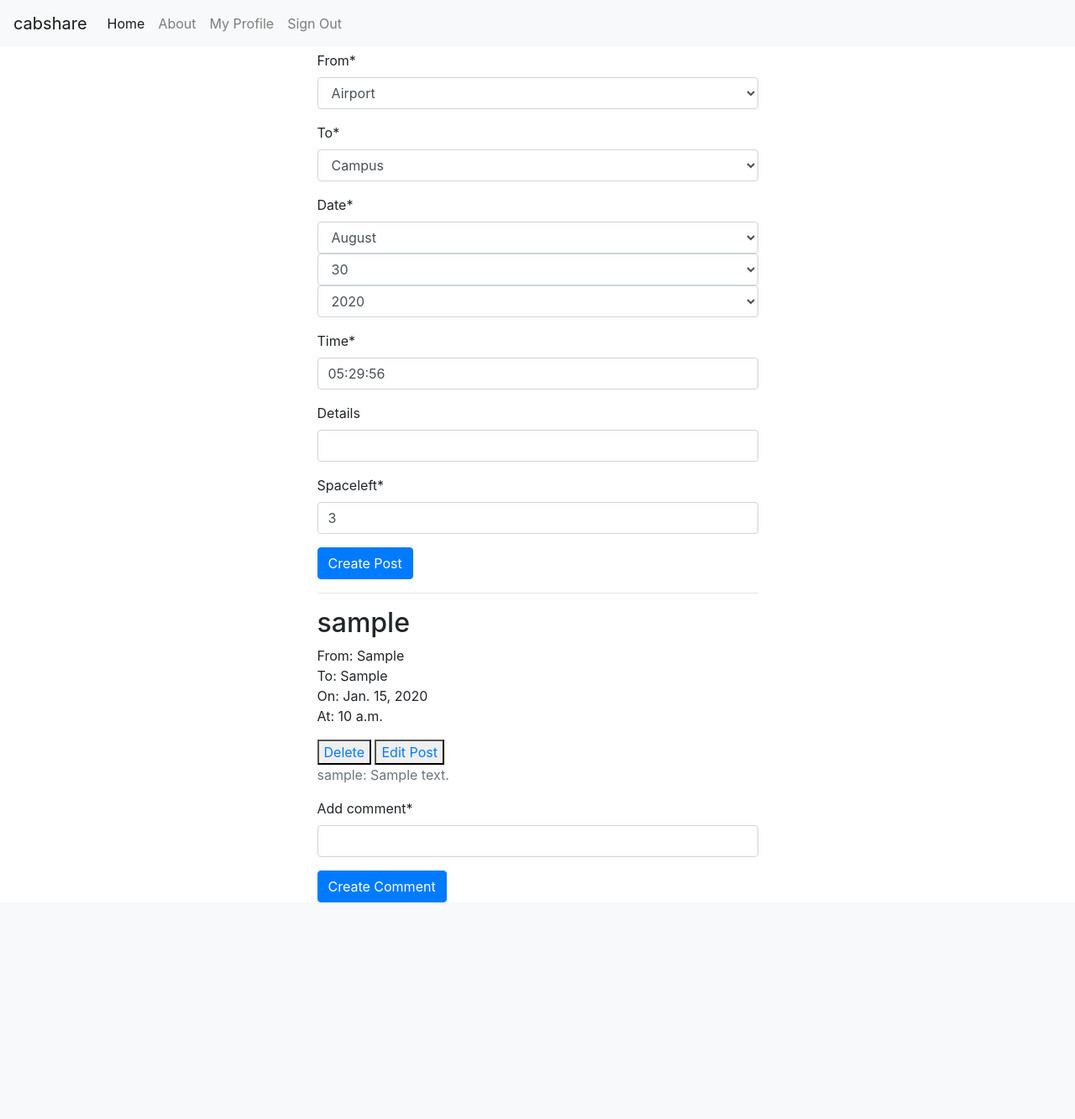
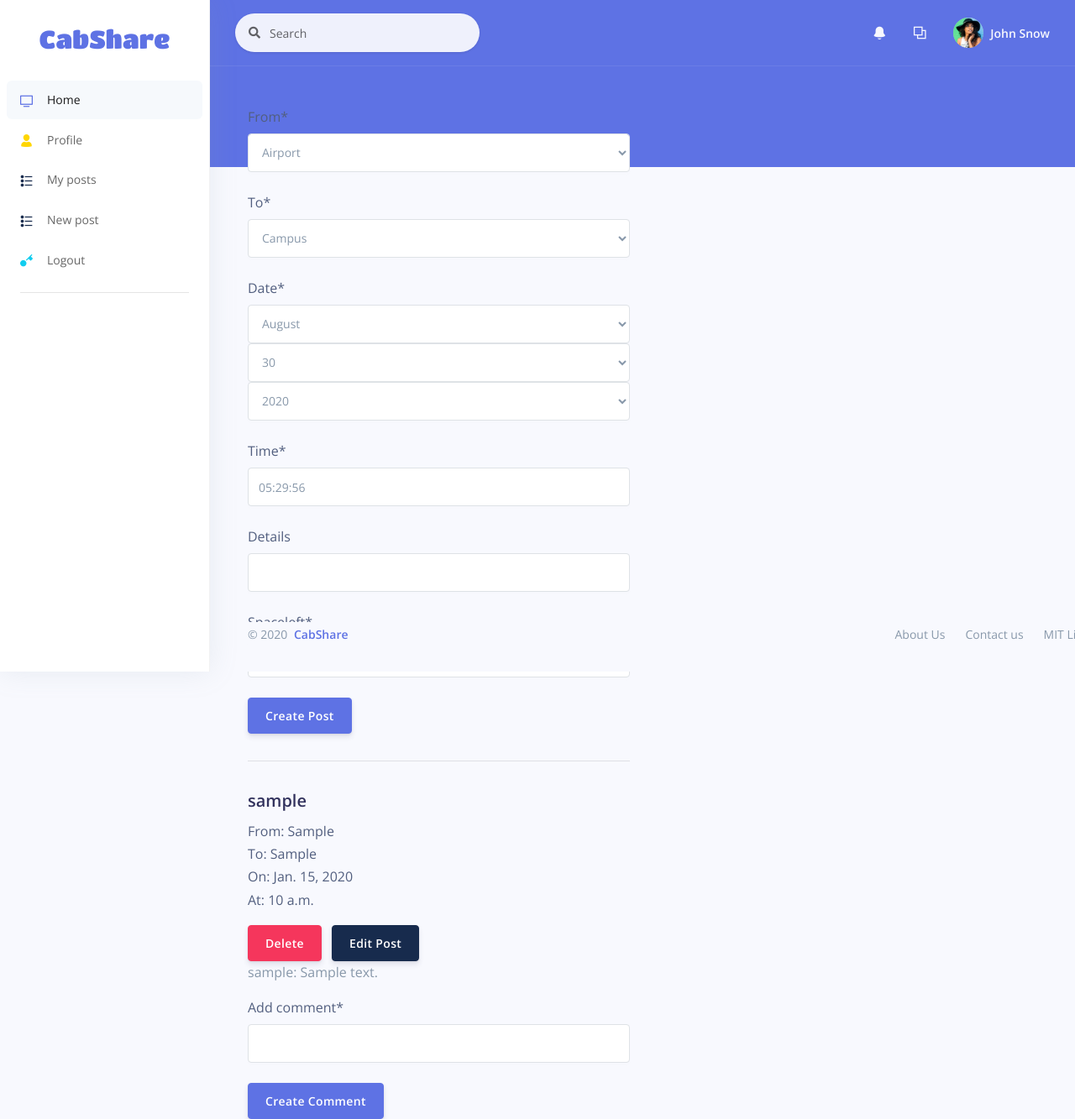
Before and after one commit to sjain24/cabshare, a Django app: page /cabPosts/my_posts/ in a window 1280 px wide. Shown: the whole page at 84% size. Before the commit the page ends 1075 px from the top, so only its background shows below. Run offline with Django 3.2, Linux system fonts and the light colour scheme; a user stored in the database is signed in; tables that the repository leaves empty hold one stand-in row (values such as "Sample post"); some libraries are stand-ins or nearby versions.

Commit message:
cabposts app theme integration

```diff
--- a/cabshare/templates/cabPosts/base.html
+++ b/cabshare/templates/cabPosts/base.html
@@ -43,93 +43,47 @@
           <!-- Nav items -->
           <ul class="navbar-nav">
             <li class="nav-item">
-              <a class="nav-link active" href="examples/dashboard.html">
+              <a class="nav-link active" href="{% url 'cabPosts:posts' %}">
                 <i class="ni ni-tv-2 text-primary"></i>
-                <span class="nav-link-text">Dashboard</span>
+                <span class="nav-link-text">Home</span>
               </a>
             </li>
+
+
             <li class="nav-item">
-              <a class="nav-link" href="examples/icons.html">
-                <i class="ni ni-planet text-orange"></i>
-                <span class="nav-link-text">Icons</span>
-              </a>
-            </li>
-            <li class="nav-item">
-              <a class="nav-link" href="examples/map.html">
-                <i class="ni ni-pin-3 text-primary"></i>
-                <span class="nav-link-text">Google</span>
-              </a>
-            </li>
-            <li class="nav-item">
-              <a class="nav-link" href="examples/profile.html">
+              <a class="nav-link" href="{% url  'users:update' %}">
                 <i class="ni ni-single-02 text-yellow"></i>
                 <span class="nav-link-text">Profile</span>
               </a>
             </li>
             <li class="nav-item">
-              <a class="nav-link" href="examples/tables.html">
+              <a class="nav-link" href="{% url 'cabPosts:my_posts_results' %}">
                 <i class="ni ni-bullet-list-67 text-default"></i>
-                <span class="nav-link-text">Tables</span>
+                <span class="nav-link-text">My posts</span>
               </a>
             </li>
             <li class="nav-item">
-              <a class="nav-link" href="examples/login.html">
-                <i class="ni ni-key-25 text-info"></i>
-                <span class="nav-link-text">Login</span>
+              <a class="nav-link" href="examples/tables.html">
+                <i class="ni ni-bullet-list-67 text-default"></i>
+                <span class="nav-link-text">New post</span>
               </a>
             </li>
             <li class="nav-item">
-              <a class="nav-link" href="examples/register.html">
-                <i class="ni ni-circle-08 text-pink"></i>
-                <span class="nav-link-text">Register</span>
+              <a class="nav-link" href="{% url  'account_logout' %}">
+                <i class="ni ni-key-25 text-info"></i>
+                <span class="nav-link-text">Logout</span>
               </a>
             </li>
-            <!-- <li class="nav-item">
-              <a class="nav-link" href="examples/upgrade.html">
-                <i class="ni ni-send text-dark"></i>
-                <span class="nav-link-text">Upgrade</span>
-              </a>
-            </li> -->
+
           </ul>
           <!-- Divider -->
           <hr class="my-3">
           <!-- Heading -->
-          <h6 class="navbar-heading p-0 text-muted">
+          <!-- <h6 class="navbar-heading p-0 text-muted">
             <span class="docs-normal">Documentation</span>
-          </h6>
+          </h6> -->
           <!-- Navigation -->
-          <ul class="navbar-nav mb-md-3">
-            <li class="nav-item">
-              <a class="nav-link" href="https://demos.creative-tim.com/argon-dashboard/docs/getting-started/overview.html" target="_blank">
-                <i class="ni ni-spaceship"></i>
-                <span class="nav-link-text">Getting started</span>
-              </a>
-            </li>
-            <li class="nav-item">
-              <a class="nav-link" href="https://demos.creative-tim.com/argon-dashboard/docs/foundation/colors.html" target="_blank">
-                <i class="ni ni-palette"></i>
-                <span class="nav-link-text">Foundation</span>
-              </a>
-            </li>
-            <li class="nav-item">
-              <a class="nav-link" href="https://demos.creative-tim.com/argon-dashboard/docs/components/alerts.html" target="_blank">
-                <i class="ni ni-ui-04"></i>
-                <span class="nav-link-text">Components</span>
-              </a>
-            </li>
-            <li class="nav-item">
-              <a class="nav-link" href="https://demos.creative-tim.com/argon-dashboard/docs/plugins/charts.html" target="_blank">
-                <i class="ni ni-chart-pie-35"></i>
-                <span class="nav-link-text">Plugins</span>
-              </a>
-            </li>
-            <!-- <li class="nav-item">
-              <a class="nav-link active active-pro" href="examples/upgrade.html">
-                <i class="ni ni-send text-dark"></i>
-                <span class="nav-link-text">Upgrade to PRO</span>
-              </a>
-            </li> -->
-          </ul>
+
         </div>
       </div>
     </div>
@@ -192,13 +146,13 @@
                       <div class="col ml--2">
                         <div class="d-flex justify-content-between align-items-center">
                           <div>
-                            <h4 class="mb-0 text-sm">John Snow</h4>
+                            <h4 class="mb-0 text-sm">Username</h4>
                           </div>
                           <div class="text-right text-muted">
                             <small>3 hrs ago</small>
                           </div>
                         </div>
-                        <p class="text-sm mb-0">A new issue has been reported for Argon.</p>
+
                       </div>
                     </div>
                   </a>
--- a/cabshare/templates/cabPosts/my_posts.html
+++ b/cabshare/templates/cabPosts/my_posts.html
@@ -1,10 +1,10 @@
-{% extends "base.html" %}
+{% extends "cabPosts/base.html" %}
 
 
 {% load crispy_forms_tags %}
 
 {% block content %}
-<div class="container col-md-6">
+<div class="col-md-6">
     <form method="POST">
         {% csrf_token %}
         {{postForm | crispy}}
@@ -19,11 +19,11 @@
         <div>
             <h2>{{post.author}}</h2>
             <p>From: {{post.whereFrom}} <br> To: {{post.whereTo}} <br> On: {{post.date}}<br> At: {{post.time}}</p>
-            <button type="button">
-                <a href="{% url 'cabPosts:delete_my_post'  key=post.id %}">Delete</a>
+            <button class="btn btn-danger" type="button" >
+                <a href="{% url 'cabPosts:delete_my_post'  key=post.id %}" style="color: white;">Delete</a>
             </button>
-            <button type="button">
-                <a href="{% url 'cabPosts:edit_my_post'  key=post.id %}">Edit Post</a>
+            <button class="btn btn-default" type="button">
+                <a href="{% url 'cabPosts:edit_my_post'  key=post.id %}" style="color: white;">Edit Post</a>
             </button>
         </div>
         <div>
--- a/cabshare/templates/cabPosts/search.html
+++ b/cabshare/templates/cabPosts/search.html
@@ -1,4 +1,4 @@
-{% extends "base.html" %}
+{% extends "cabPosts/base.html" %}
 
 
 {% load crispy_forms_tags %}
--- a/cabshare/templates/users/user_detail.html
+++ b/cabshare/templates/users/user_detail.html
@@ -1,4 +1,4 @@
-{% extends "base.html" %}
+{% extends "cabPosts/base.html" %}
 {% load static %}
 
 {% block title %}User: {{ object.username }}{% endblock %}
--- a/cabshare/templates/users/user_form.html
+++ b/cabshare/templates/users/user_form.html
@@ -1,4 +1,4 @@
-{% extends "base.html" %}
+{% extends "cabPosts/base.html" %}
 {% load crispy_forms_tags %}
 
 {% block title %}{{ user.username }}{% endblock %}
```
Also changed, not shown: other parts of cabshare/templates/cabPosts/base.html (+5 -47 lines), cabshare/templates/cabPosts/posts.html (+3 -4 lines).
